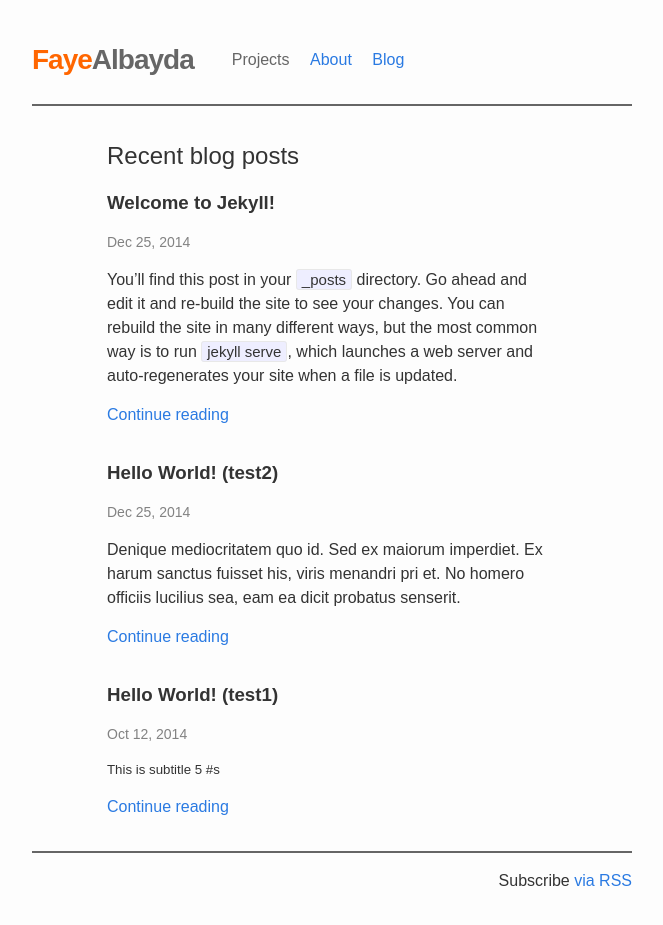
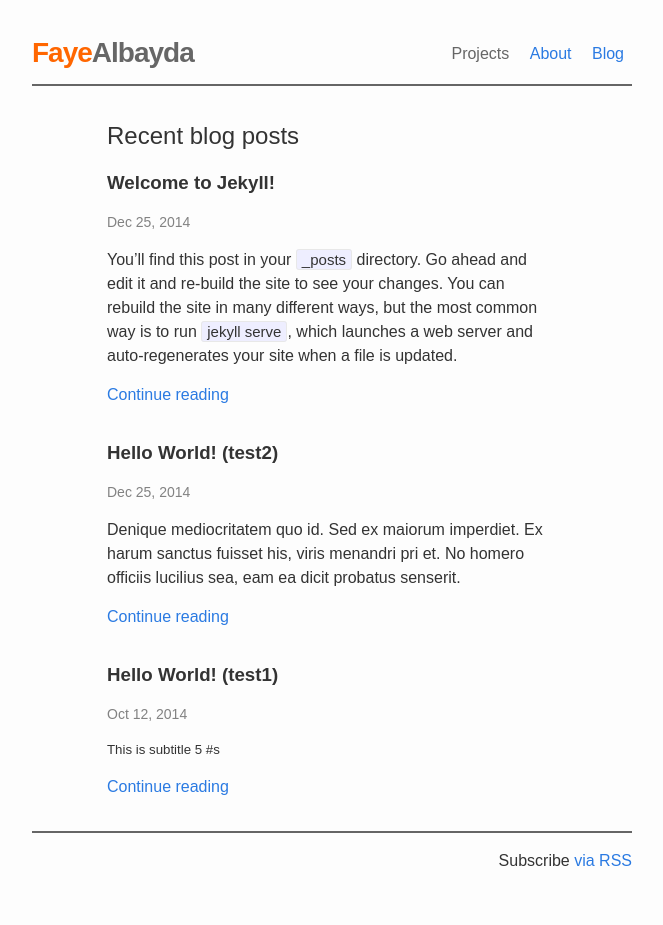
Before and after one commit to FayeA/fayea.github.io, a Jekyll site: the page built from index.html, in a window 1280 px wide. Shown: the whole page, without its empty margins (308-971 px from the left). Built offline with Jekyll 4.4.1, drawn with Linux system fonts in a browser that asks for light colours.

Commit message:
Update header to fix how it shows on safari browser

```diff
--- a/css/layout.css
+++ b/css/layout.css
@@ -18,25 +18,16 @@ body{
     Header
 --------------*/
 .header {
-	display: flex;
-	flex-wrap: wrap;
-	margin-bottom: 2rem;
-	margin-top: 2rem;
-	padding-bottom: 1rem;
-}
-h1.site-title{
-	margin-top: 0;
-	margin-bottom: 0;
+	padding-top: 25px;
+	padding-bottom: 3px;
 }
 ul.navigation {
 	list-style-type: none;
-	display: inline;
-	min-width: 200px;
-	margin-top: 1rem;
-	margin-bottom: 0;
+	padding-top: 17px;
+	text-align: right;
 }
 li.navigation {
-	display: inline-block;
+	display: inline;
 	margin-left: .5rem;
 	margin-right: .5rem;
 }
@@ -51,23 +42,6 @@ li.navigation {
 	margin-bottom: 2rem;
 	margin-top: 2rem;
 }
-/*--------------------
-   Blog (archive)
-
-.blog-item{
-	display: flex;
-	flex-wrap: wrap;
-	margin-bottom: 1rem;
-}
-.blog-title  {
-	width: 50%;
-	text-align: left;
-}
-.blog-date {
-	width: 50%;
-	text-align: right;
-}
----------------------*/
 /*--------------------
 Index (recent posts)
 ---------------------*/
```
